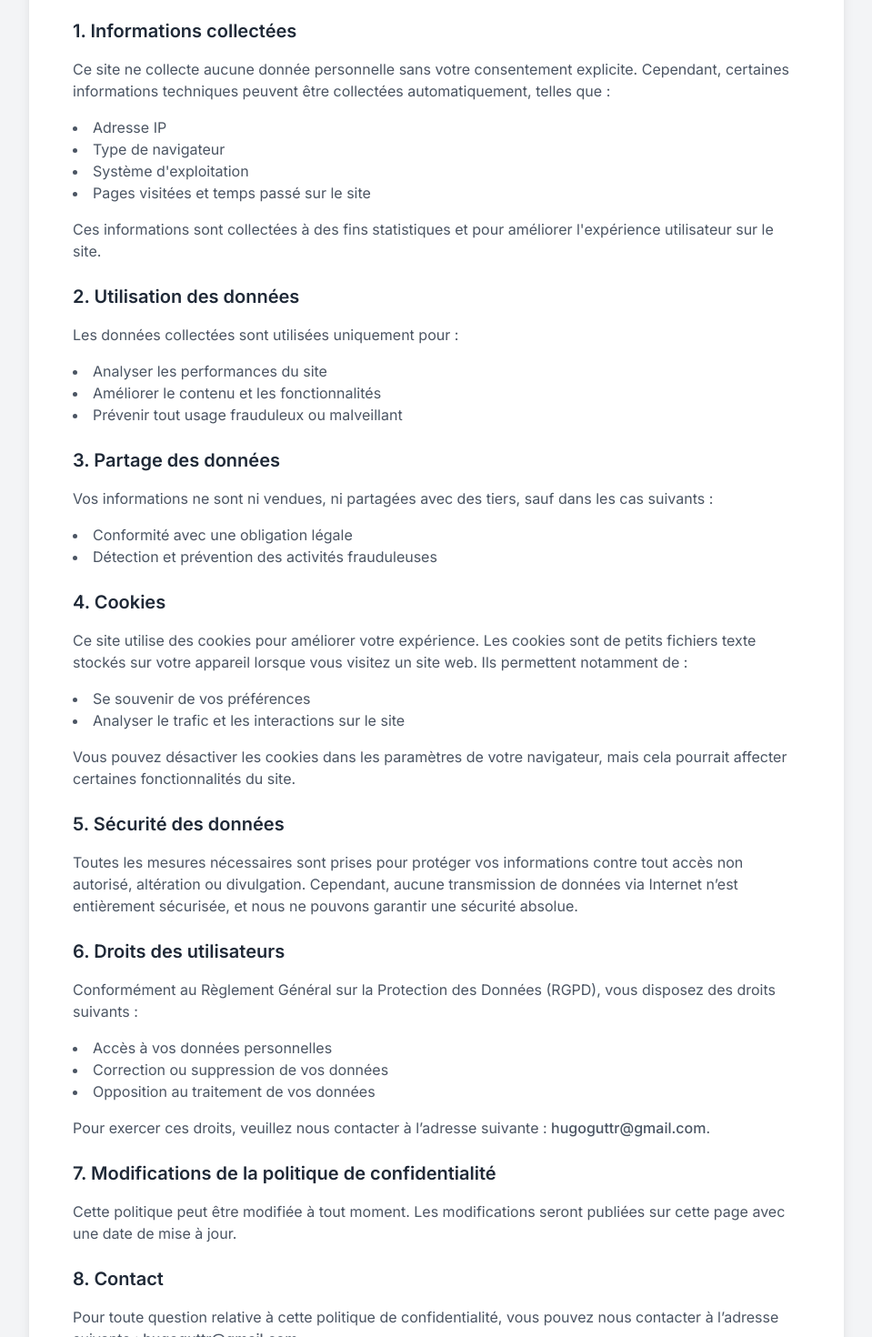
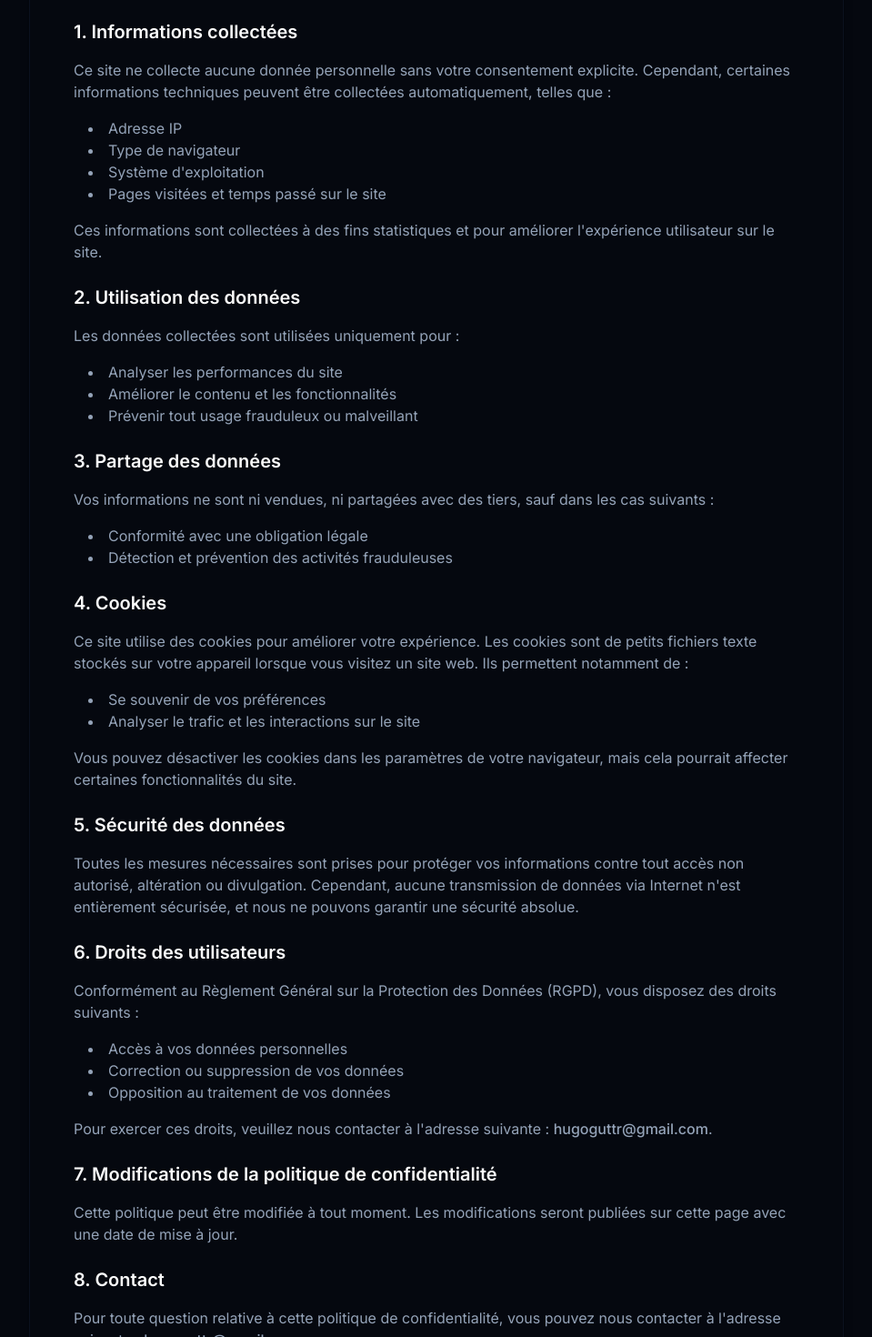
Before and after one commit to Logipek/portfolio, a Next.js app: page /pc in a window 1280 px wide. Shown: the part 240-1710 px from the top of the page at 91% size, without its empty margins (160-1119 px from the left). Built offline with nearby package versions, Linux system fonts and the light colour scheme; no server answers.

Commit message:
Mise à jour des styles et de l'accessibilité des pages légales avec des classes de thème personnalisées

```diff
--- a/components/cgu-content.tsx
+++ b/components/cgu-content.tsx
@@ -2,21 +2,21 @@ import Link from "next/link";
 
 export default function TermsOfService() {
   return (
-    <div className="bg-gray-100 min-h-screen py-20 px-4 sm:px-10">
-      <div className="max-w-4xl mx-auto bg-white shadow-lg rounded-lg p-8 sm:p-12">
-        <h1 className="text-3xl font-bold text-gray-800 mb-6">
+    <div className="bg-background min-h-screen py-20 px-4 sm:px-10">
+      <div className="max-w-4xl mx-auto bg-card shadow-lg rounded-lg p-8 sm:p-12 border border-border">
+        <h1 className="text-3xl font-bold text-foreground mb-6">
           Conditions Générales d&apos;Utilisation
         </h1>
-        <p className="text-gray-600 mb-4">
+        <p className="text-muted-foreground mb-4">
           Bienvenue sur mon portfolio. En accédant et en utilisant ce site, vous
           acceptez les termes et conditions décrits ci-dessous. Veuillez lire
           attentivement ces CGU avant de naviguer sur le site.
         </p>
 
-        <h2 className="text-xl font-semibold text-gray-800 mt-6 mb-4">
+        <h2 className="text-xl font-semibold text-foreground mt-6 mb-4">
           1. Propriété intellectuelle
         </h2>
-        <p className="text-gray-600 mb-4">
+        <p className="text-muted-foreground mb-4">
           Tous les contenus présents sur ce site, incluant, mais sans s&apos;y
           limiter, les textes, images, designs, logos et codes, sont protégés
           par les lois relatives à la propriété intellectuelle et sont la
@@ -24,67 +24,67 @@ export default function TermsOfService() {
           <span className="font-medium">hugo-damion.me</span>.
         </p>
 
-        <h2 className="text-xl font-semibold text-gray-800 mt-6 mb-4">
+        <h2 className="text-xl font-semibold text-foreground mt-6 mb-4">
           2. Utilisation du site
         </h2>
-        <p className="text-gray-600 mb-4">
+        <p className="text-muted-foreground mb-4">
           Ce site est destiné à présenter mes compétences, projets et services.
           Toute utilisation abusive, telle que le téléchargement non autorisé de
           contenu, la reproduction ou la redistribution, est strictement
           interdite.
         </p>
 
-        <h2 className="text-xl font-semibold text-gray-800 mt-6 mb-4">
+        <h2 className="text-xl font-semibold text-foreground mt-6 mb-4">
           3. Liens externes
         </h2>
-        <p className="text-gray-600 mb-4">
+        <p className="text-muted-foreground mb-4">
           Mon portfolio peut contenir des liens vers des sites externes. Je ne
           suis pas responsable du contenu ou des pratiques de ces sites tiers.
         </p>
 
-        <h2 className="text-xl font-semibold text-gray-800 mt-6 mb-4">
+        <h2 className="text-xl font-semibold text-foreground mt-6 mb-4">
           4. Limitation de responsabilité
         </h2>
-        <p className="text-gray-600 mb-4">
+        <p className="text-muted-foreground mb-4">
           Je ne saurais être tenu responsable des dommages directs ou indirects
           résultant de l&apos;utilisation de ce site ou de son contenu. Vous
           naviguez et utilisez ce site à vos propres risques.
         </p>
 
-        <h2 className="text-xl font-semibold text-gray-800 mt-6 mb-4">
+        <h2 className="text-xl font-semibold text-foreground mt-6 mb-4">
           5. Protection des données personnelles
         </h2>
-        <p className="text-gray-600 mb-4">
+        <p className="text-muted-foreground mb-4">
           Aucune donnée personnelle n&apos;est collectée via ce site sans votre
           consentement explicite. Pour toute information, veuillez consulter ma{" "}
           <Link href="/pc">
-            <span className="text-blue-600 hover:underline">
+            <span className="text-primary hover:underline">
               politique de confidentialité
             </span>
           </Link>
           .
         </p>
 
-        <h2 className="text-xl font-semibold text-gray-800 mt-6 mb-4">
+        <h2 className="text-xl font-semibold text-foreground mt-6 mb-4">
           6. Modification des CGU
         </h2>
-        <p className="text-gray-600 mb-4">
+        <p className="text-muted-foreground mb-4">
           Je me réserve le droit de modifier ces conditions à tout moment. Les
           mises à jour seront publiées sur cette page, et il est de votre
           responsabilité de les consulter régulièrement.
         </p>
 
-        <h2 className="text-xl font-semibold text-gray-800 mt-6 mb-4">
+        <h2 className="text-xl font-semibold text-foreground mt-6 mb-4">
           7. Contact
         </h2>
-        <p className="text-gray-600 mb-4">
+        <p className="text-muted-foreground mb-4">
           Pour toute question ou réclamation concernant ces CGU, vous pouvez me
           contacter à l&apos;adresse suivante :{" "}
-          <span className="font-medium text-gray-800">contact@hugo-damion.fr</span>
+          <span className="font-medium text-foreground">contact@hugo-damion.fr</span>
           .
         </p>
 
-        <p className="text-gray-600 text-sm mt-8">
+        <p className="text-muted-foreground text-sm mt-8">
           Dernière mise à jour : Dim 24 novembre 2024.
         </p>
       </div>
--- a/components/privacy-content.tsx
+++ b/components/privacy-content.tsx
@@ -1,123 +1,123 @@
 export default function PrivacyPolicy() {
   return (
-    <div className="bg-gray-100 min-h-screen py-20 px-4 sm:px-10">
-      <div className="max-w-4xl mx-auto bg-white shadow-lg rounded-lg p-8 sm:p-12">
-        <h1 className="text-3xl font-bold text-gray-800 mb-6">
+    <div className="bg-background min-h-screen py-20 px-4 sm:px-10">
+      <div className="max-w-4xl mx-auto bg-card shadow-lg rounded-lg p-8 sm:p-12 border border-border">
+        <h1 className="text-3xl font-bold text-foreground mb-6">
           Politique de Confidentialité
         </h1>
-        <p className="text-gray-600 mb-4">
+        <p className="text-muted-foreground mb-4">
           Cette politique de confidentialité décrit comment vos informations
           personnelles sont collectées, utilisées et partagées lorsque vous
           visitez ou utilisez ce site web.
         </p>
 
-        <h2 className="text-xl font-semibold text-gray-800 mt-6 mb-4">
+        <h2 className="text-xl font-semibold text-foreground mt-6 mb-4">
           1. Informations collectées
         </h2>
-        <p className="text-gray-600 mb-4">
+        <p className="text-muted-foreground mb-4">
           Ce site ne collecte aucune donnée personnelle sans votre consentement
           explicite. Cependant, certaines informations techniques peuvent être
           collectées automatiquement, telles que :
         </p>
-        <ul className="list-disc list-inside text-gray-600 mb-4">
+        <ul className="list-disc list-inside text-muted-foreground mb-4 ml-4">
           <li>Adresse IP</li>
           <li>Type de navigateur</li>
           <li>Système d&apos;exploitation</li>
           <li>Pages visitées et temps passé sur le site</li>
         </ul>
-        <p className="text-gray-600 mb-4">
+        <p className="text-muted-foreground mb-4">
           Ces informations sont collectées à des fins statistiques et pour
           améliorer l&apos;expérience utilisateur sur le site.
         </p>
 
-        <h2 className="text-xl font-semibold text-gray-800 mt-6 mb-4">
+        <h2 className="text-xl font-semibold text-foreground mt-6 mb-4">
           2. Utilisation des données
         </h2>
-        <p className="text-gray-600 mb-4">
+        <p className="text-muted-foreground mb-4">
           Les données collectées sont utilisées uniquement pour :
         </p>
-        <ul className="list-disc list-inside text-gray-600 mb-4">
+        <ul className="list-disc list-inside text-muted-foreground mb-4 ml-4">
           <li>Analyser les performances du site</li>
           <li>Améliorer le contenu et les fonctionnalités</li>
           <li>Prévenir tout usage frauduleux ou malveillant</li>
         </ul>
 
-        <h2 className="text-xl font-semibold text-gray-800 mt-6 mb-4">
+        <h2 className="text-xl font-semibold text-foreground mt-6 mb-4">
           3. Partage des données
         </h2>
-        <p className="text-gray-600 mb-4">
+        <p className="text-muted-foreground mb-4">
           Vos informations ne sont ni vendues, ni partagées avec des tiers, sauf
           dans les cas suivants :
         </p>
-        <ul className="list-disc list-inside text-gray-600 mb-4">
+        <ul className="list-disc list-inside text-muted-foreground mb-4 ml-4">
           <li>Conformité avec une obligation légale</li>
           <li>Détection et prévention des activités frauduleuses</li>
         </ul>
 
-        <h2 className="text-xl font-semibold text-gray-800 mt-6 mb-4">
+        <h2 className="text-xl font-semibold text-foreground mt-6 mb-4">
           4. Cookies
         </h2>
-        <p className="text-gray-600 mb-4">
+        <p className="text-muted-foreground mb-4">
           Ce site utilise des cookies pour améliorer votre expérience. Les
           cookies sont de petits fichiers texte stockés sur votre appareil
           lorsque vous visitez un site web. Ils permettent notamment de :
         </p>
-        <ul className="list-disc list-inside text-gray-600 mb-4">
+        <ul className="list-disc list-inside text-muted-foreground mb-4 ml-4">
           <li>Se souvenir de vos préférences</li>
           <li>Analyser le trafic et les interactions sur le site</li>
         </ul>
-        <p className="text-gray-600 mb-4">
+        <p className="text-muted-foreground mb-4">
           Vous pouvez désactiver les cookies dans les paramètres de votre
           navigateur, mais cela pourrait affecter certaines fonctionnalités du
           site.
         </p>
 
-        <h2 className="text-xl font-semibold text-gray-800 mt-6 mb-4">
+        <h2 className="text-xl font-semibold text-foreground mt-6 mb-4">
           5. Sécurité des données
         </h2>
-        <p className="text-gray-600 mb-4">
+        <p className="text-muted-foreground mb-4">
           Toutes les mesures nécessaires sont prises pour protéger vos
           informations contre tout accès non autorisé, altération ou
           divulgation. Cependant, aucune transmission de données via Internet
-          n’est entièrement sécurisée, et nous ne pouvons garantir une sécurité
+          n&apos;est entièrement sécurisée, et nous ne pouvons garantir une sécurité
           absolue.
         </p>
 
-        <h2 className="text-xl font-semibold text-gray-800 mt-6 mb-4">
+        <h2 className="text-xl font-semibold text-foreground mt-6 mb-4">
           6. Droits des utilisateurs
         </h2>
-        <p className="text-gray-600 mb-4">
+        <p className="text-muted-foreground mb-4">
           Conformément au Règlement Général sur la Protection des Données
           (RGPD), vous disposez des droits suivants :
         </p>
-        <ul className="list-disc list-inside text-gray-600 mb-4">
+        <ul className="list-disc list-inside text-muted-foreground mb-4 ml-4">
           <li>Accès à vos données personnelles</li>
           <li>Correction ou suppression de vos données</li>
           <li>Opposition au traitement de vos données</li>
         </ul>
-        <p className="text-gray-600 mb-4">
-          Pour exercer ces droits, veuillez nous contacter à l’adresse suivante
+        <p className="text-muted-foreground mb-4">
+          Pour exercer ces droits, veuillez nous contacter à l&apos;adresse suivante
           : <span className="font-medium">hugoguttr@gmail.com</span>.
         </p>
 
-        <h2 className="text-xl font-semibold text-gray-800 mt-6 mb-4">
+        <h2 className="text-xl font-semibold text-foreground mt-6 mb-4">
           7. Modifications de la politique de confidentialité
         </h2>
-        <p className="text-gray-600 mb-4">
+        <p className="text-muted-foreground mb-4">
           Cette politique peut être modifiée à tout moment. Les modifications
           seront publiées sur cette page avec une date de mise à jour.
         </p>
 
-        <h2 className="text-xl font-semibold text-gray-800 mt-6 mb-4">
+        <h2 className="text-xl font-semibold text-foreground mt-6 mb-4">
           8. Contact
         </h2>
-        <p className="text-gray-600 mb-4">
+        <p className="text-muted-foreground mb-4">
           Pour toute question relative à cette politique de confidentialité,
-          vous pouvez nous contacter à l’adresse suivante :{" "}
+          vous pouvez nous contacter à l&apos;adresse suivante :{" "}
           <span className="font-medium">hugoguttr@gmail.com</span>.
         </p>
 
-        <p className="text-gray-600 text-sm mt-8">
+        <p className="text-muted-foreground text-sm mt-8">
           Dernière mise à jour : Dim 24 novembre 2024.
         </p>
       </div>
```
Also changed, not shown: components/mention-content.tsx (+25 -25 lines).
